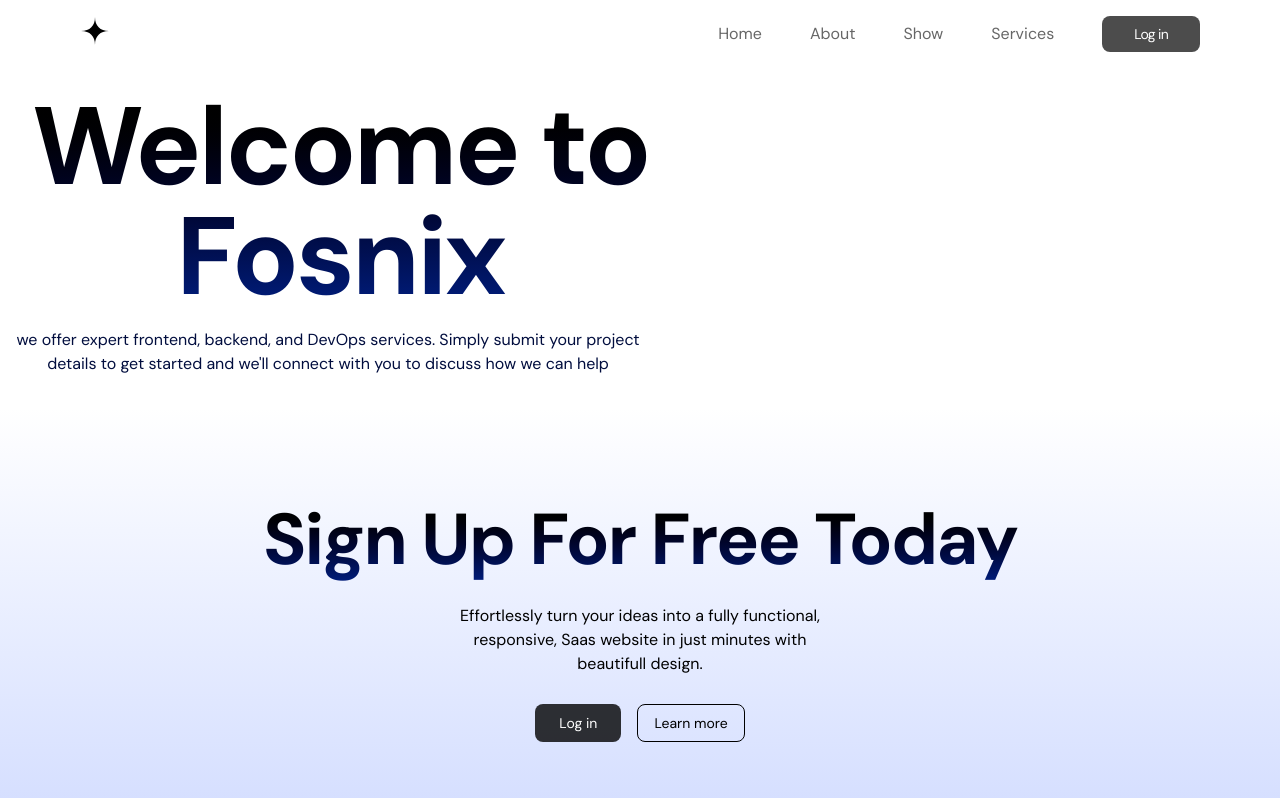
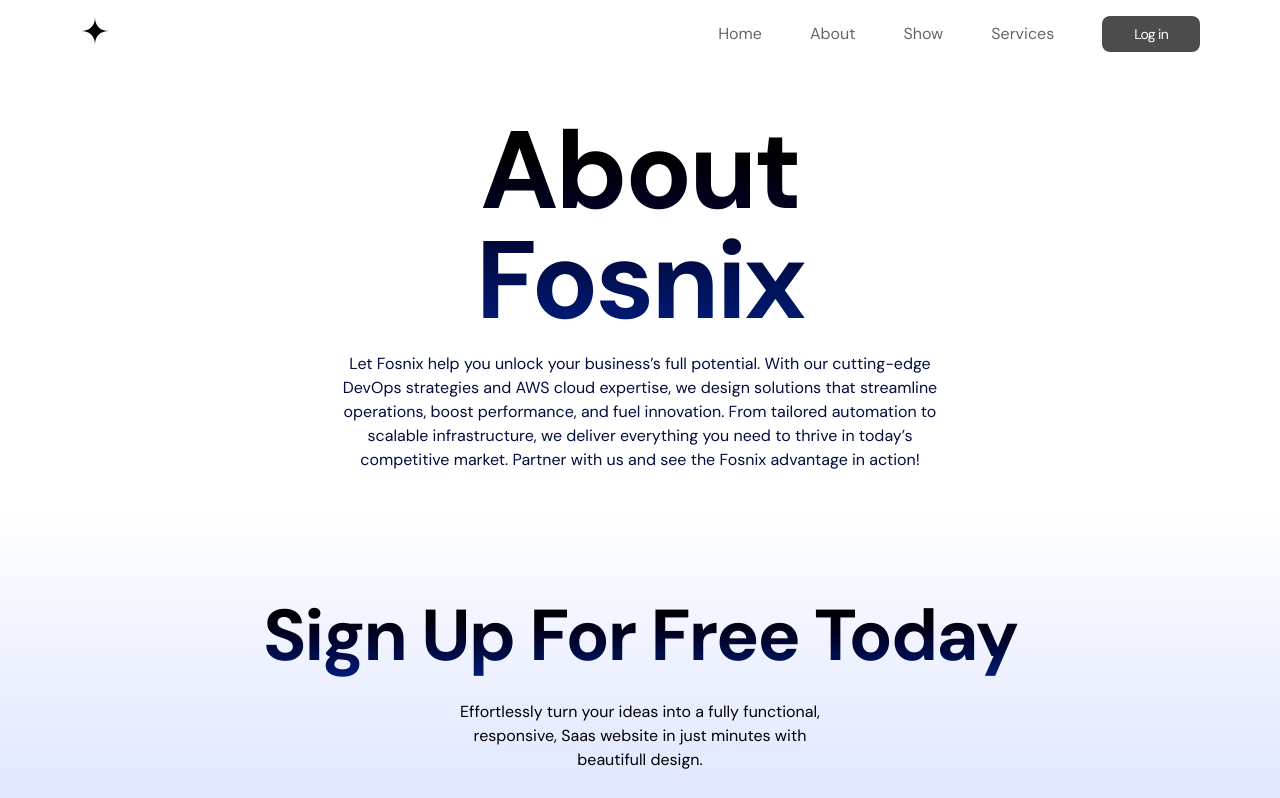
Before and after one commit to kavya-thakur/fos, a React (Vite) app: page /about in a window 1280 px wide. Shown: the top 798 px of the page. Built offline with nearby package versions, Linux system fonts and the light colour scheme.

Commit message:
adjustments

```diff
--- a/src/components/About.jsx
+++ b/src/components/About.jsx
@@ -4,14 +4,16 @@ import Footer from "./Footer";
 const About = () => {
   return (
     <div>
-      <div className="container mx-auto px-4 mt-23">
-        <h1 className="text-4xl text-center md:text-7xl lg:text-[110px] md:w-[52%] font-bold tracking-tight bg-gradient-to-b from-black to-[#001E80] text-transparent bg-clip-text mt-6 mb-4">Welcome to Fosnix</h1>
-        <p className=" text-[#010D3E] text-center mb-8 md:w-1/2">
+      <div className="container mx-auto flex flex-col items-center px-4 mt-23">
+        <h1 className="text-4xl text-center md:text-7xl lg:text-[110px] md:w-[52%] font-bold tracking-tight bg-gradient-to-b from-black to-[#001E80] text-transparent bg-clip-text mt-6 mb-4">About Fosnix</h1>
+        {/* <p className=" text-[#010D3E] text-center mb-8 md:w-1/2">
           {" "}
           we offer expert frontend, backend, and DevOps services. Simply submit
           your project details to get started and we'll connect with you to
           discuss how we can help
-        </p>
+        </p> */}
+
+        <p className=" text-[#010D3E] text-center mb-8 md:w-1/2">Let Fosnix help you unlock your business’s full potential. With our cutting-edge DevOps strategies and AWS cloud expertise, we design solutions that streamline operations, boost performance, and fuel innovation. From tailored automation to scalable infrastructure, we deliver everything you need to thrive in today’s competitive market. Partner with us and see the Fosnix advantage in action!</p>
       </div>
       <Calltoaction />
       <Footer />
--- a/src/components/Header.jsx
+++ b/src/components/Header.jsx
@@ -12,7 +12,7 @@ const Header = () => {
   return (
     <header className="fixed left-0 right-0 z-20 top-0 text-white ">
       <div className=" backdrop-blur-sm container mx-auto px-4 lg:px-20 flex justify-between itmes-center py-4">
-        <Link to={'/'}>
+        <Link to={"/"}>
           <img
             width={30}
             height={30}
@@ -41,7 +41,7 @@ const Header = () => {
         </nav>
       </div>
       {isOpen && (
-        <div className="md:hidden  backdrop-blur-md border border-black/30 p-4 m-1 rounded-xl mt-2 px-2">
+        <div className="md:hidden bg-white/70 border border-black/30 p-4 m-1 rounded-xl mt-2 px-2">
           <div className="flex flex-col gap-2 text-black/70 ">
             <Link to="/">Home</Link>
             <Link to="/about">About</Link>
--- a/src/components/Map.jsx
+++ b/src/components/Map.jsx
@@ -149,7 +149,7 @@ const Map = () => {
                 dragConstraints={constraintsRef}
                 drag
                 whileDrag={{ scale: 0.9, rotate: 10 }}
-                className={` md:left-3 h-[350px] md:h-80 md:w-80 lg:h-[400px] lg:w-[450px] rounded-4xl p-6 relative bg-gradient-to-r ${step.bgColor}`}
+                className={` h-[350px] md:h-80 md:w-80 lg:h-[400px] lg:w-[450px] rounded-4xl p-6 relative bg-gradient-to-r ${step.bgColor}`}
               >
                 <h1 className="text-center text-4xl text-white/90 font-semibold mt-5 mb-5">
                   {step.title}
@@ -165,7 +165,7 @@ const Map = () => {
               // Fallback to a normal div for mobile without animation
               <div
                 key={index}
-                className={` md:left-3 h-[350px] md:h-80 md:w-80 lg:h-[400px] lg:w-[450px] rounded-4xl p-6 relative bg-gradient-to-r ${step.bgColor}`}
+                className={` h-[350px] md:h-80 md:w-80 lg:h-[400px] lg:w-[450px] rounded-4xl p-6 relative bg-gradient-to-r ${step.bgColor}`}
               >
                 <h1 className="text-center text-4xl text-white/90 font-semibold mt-5 mb-5">
                   {step.title}
```
